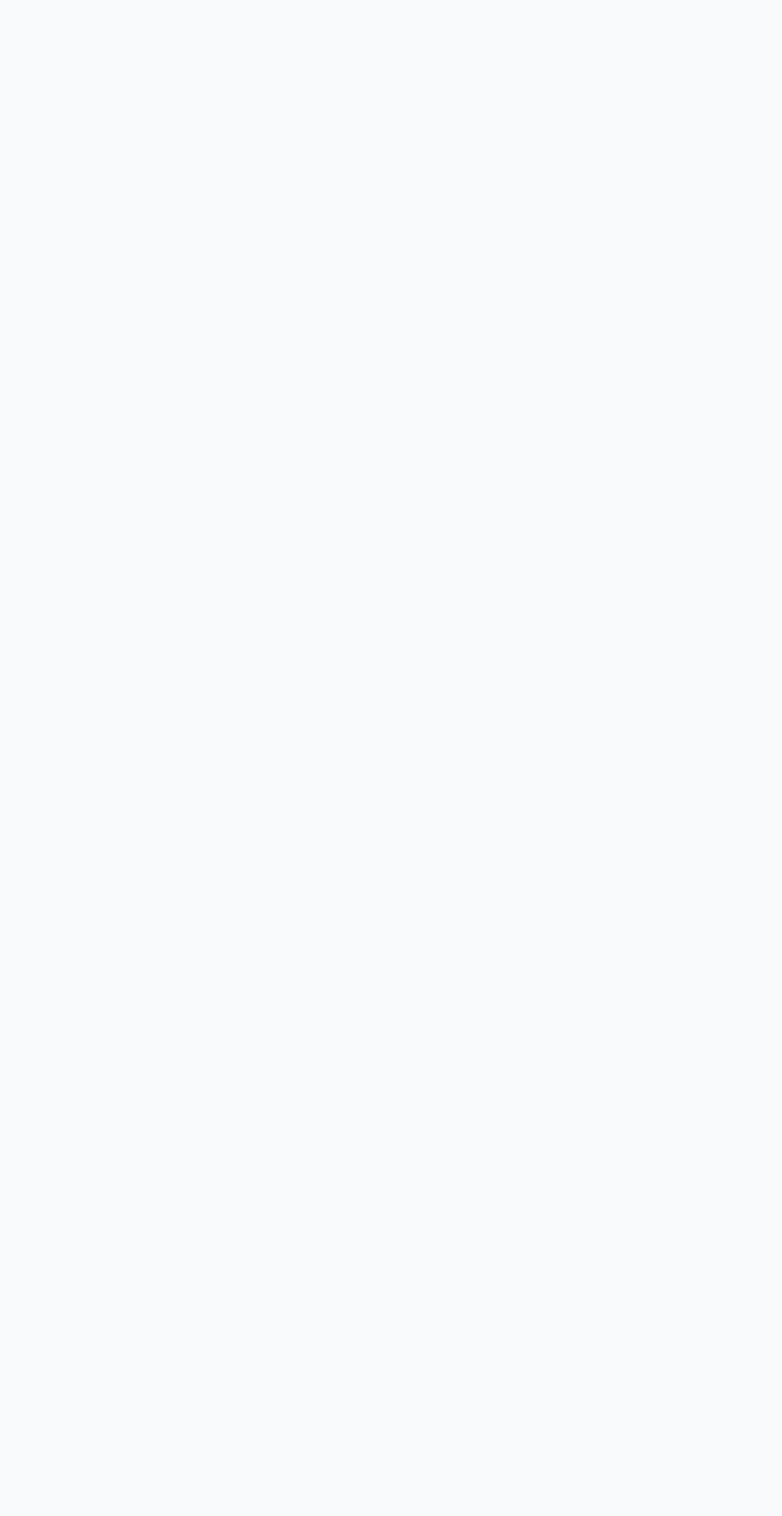
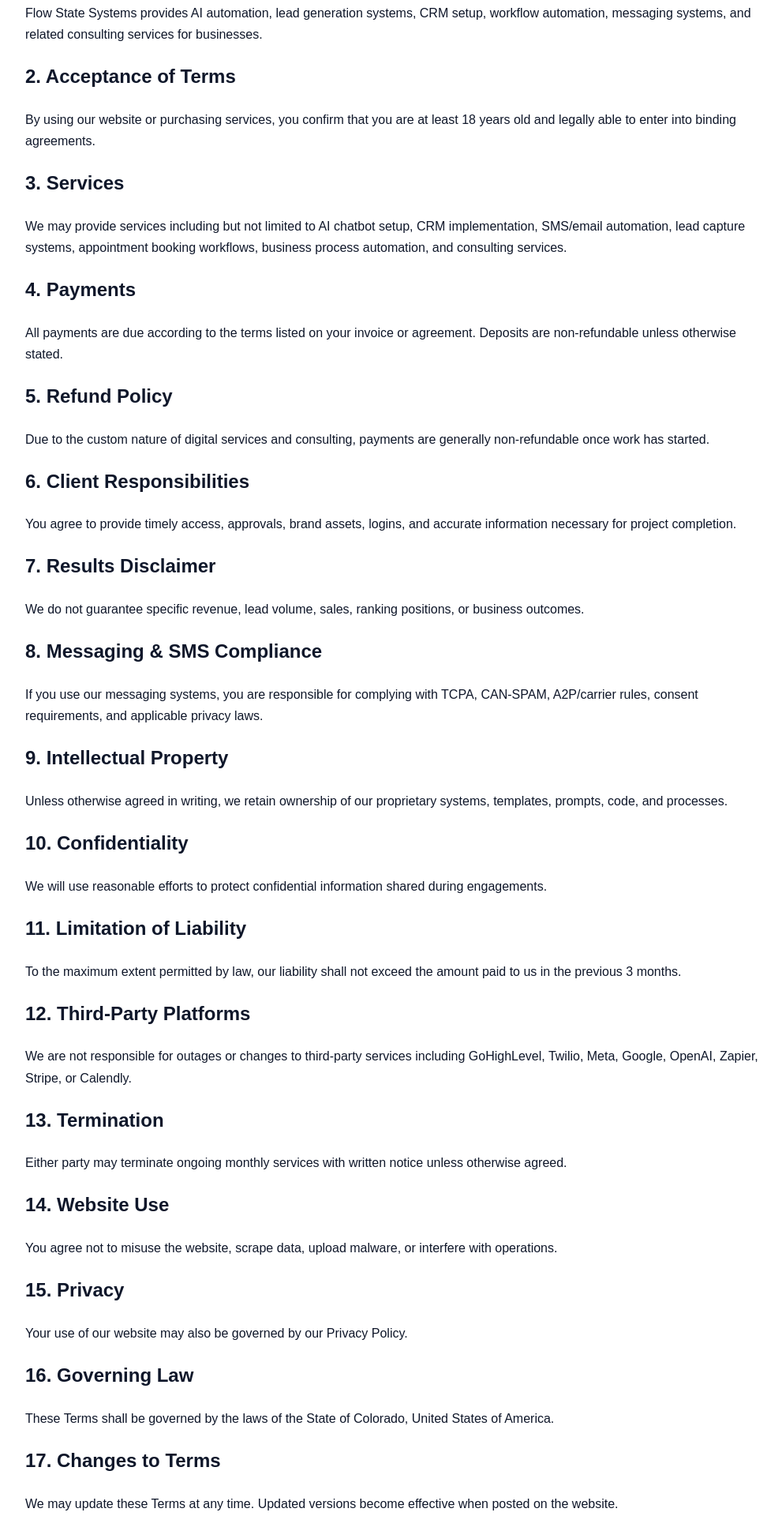
Before and after one commit to flowstatesystems/flow-state-systems-site, a Next.js app: page /terms in a window 1280 px wide. Shown: the part 340-2260 px from the top of the page at 79% size, without its empty margins (133-1124 px from the left). Before the commit the page ends 800 px from the top, so only its background shows below. Built offline with nearby package versions, Linux system fonts and the light colour scheme.

Commit message:
Add files via upload

```diff
--- a/app/layout.js
+++ b/app/layout.js
@@ -1 +1 @@
-export const metadata={title:'Flow State Systems'};export default function RootLayout({children}){return <html><body style={{margin:0,fontFamily:'Arial,sans-serif',background:'#F8FAFC'}}>{children}</body></html>}
+export const metadata={title:'Flow State Systems'};export default function RootLayout({children}){return <html><body style={{margin:0}}>{children}</body></html>}
--- a/app/page.js
+++ b/app/page.js
@@ -1 +1 @@
-export default function Home(){return <main style={{padding:'40px',maxWidth:1100,margin:'0 auto'}}><h1 style={{fontSize:64,color:'#0B1736'}}>Never miss another lead</h1><p style={{fontSize:22,color:'#475569'}}>We build automations that capture leads, follow up instantly, book appointments, and help local businesses grow.</p><p><a href='https://calendly.com/flowstatesystems-info/30min'>Book Free Strategy Call</a></p><iframe src='https://calendly.com/flowstatesystems-info/30min?hide_gdpr_banner=1' width='100%' height='700'></iframe><p><a href='/terms'>Terms</a> | <a href='/privacy'>Privacy</a></p></main>}
+export default function Home(){return <main style={{fontFamily:'Arial, sans-serif',background:'#F8FAFC',minHeight:'100vh',padding:'40px'}}><img src='/logo.png' style={{height:60}}/><h1 style={{fontSize:56}}>Never miss another lead</h1><p style={{fontSize:20,color:'#475569',maxWidth:700}}>Flow State Systems builds AI-powered automation that captures, qualifies, and follows up with leads instantly.</p><a href='/terms'>Terms & Conditions</a></main>}
--- a/app/terms/page.js
+++ b/app/terms/page.js
@@ -1 +1,59 @@
-export default function Terms(){return <main style={{padding:'40px'}}><h1>Terms & Conditions</h1><p>Use of this site and services is subject to our terms.</p></main>}
+export default function Terms(){return <main style={{maxWidth:950,margin:'0 auto',padding:'40px 24px',fontFamily:'Arial, sans-serif',lineHeight:1.7,color:'#0F172A'}}>
+<h1>Terms and Conditions for Flow State Systems</h1>
+<p><strong>Effective Date:</strong> April 27, 2026</p>
+<p>Welcome to Flow State Systems (“Company,” “we,” “our,” or “us”). These Terms and Conditions govern your use of our website, services, software, automations, consultations, and related offerings. By accessing our website or using our services, you agree to these Terms.</p>
+
+<h2>1. Company Information</h2>
+<p>Flow State Systems provides AI automation, lead generation systems, CRM setup, workflow automation, messaging systems, and related consulting services for businesses.</p>
+
+<h2>2. Acceptance of Terms</h2>
+<p>By using our website or purchasing services, you confirm that you are at least 18 years old and legally able to enter into binding agreements.</p>
+
+<h2>3. Services</h2>
+<p>We may provide services including but not limited to AI chatbot setup, CRM implementation, SMS/email automation, lead capture systems, appointment booking workflows, business process automation, and consulting services.</p>
+
+<h2>4. Payments</h2>
+<p>All payments are due according to the terms listed on your invoice or agreement. Deposits are non-refundable unless otherwise stated.</p>
+
+<h2>5. Refund Policy</h2>
+<p>Due to the custom nature of digital services and consulting, payments are generally non-refundable once work has started.</p>
+
+<h2>6. Client Responsibilities</h2>
+<p>You agree to provide timely access, approvals, brand assets, logins, and accurate information necessary for project completion.</p>
+
+<h2>7. Results Disclaimer</h2>
+<p>We do not guarantee specific revenue, lead volume, sales, ranking positions, or business outcomes.</p>
+
+<h2>8. Messaging & SMS Compliance</h2>
+<p>If you use our messaging systems, you are responsible for complying with TCPA, CAN-SPAM, A2P/carrier rules, consent requirements, and applicable privacy laws.</p>
+
+<h2>9. Intellectual Property</h2>
+<p>Unless otherwise agreed in writing, we retain ownership of our proprietary systems, templates, prompts, code, and processes.</p>
+
+<h2>10. Confidentiality</h2>
+<p>We will use reasonable efforts to protect confidential information shared during engagements.</p>
+
+<h2>11. Limitation of Liability</h2>
+<p>To the maximum extent permitted by law, our liability shall not exceed the amount paid to us in the previous 3 months.</p>
+
+<h2>12. Third-Party Platforms</h2>
+<p>We are not responsible for outages or changes to third-party services including GoHighLevel, Twilio, Meta, Google, OpenAI, Zapier, Stripe, or Calendly.</p>
+
+<h2>13. Termination</h2>
+<p>Either party may terminate ongoing monthly services with written notice unless otherwise agreed.</p>
+
+<h2>14. Website Use</h2>
+<p>You agree not to misuse the website, scrape data, upload malware, or interfere with operations.</p>
+
+<h2>15. Privacy</h2>
+<p>Your use of our website may also be governed by our Privacy Policy.</p>
+
+<h2>16. Governing Law</h2>
+<p>These Terms shall be governed by the laws of the State of Colorado, United States of America.</p>
+
+<h2>17. Changes to Terms</h2>
+<p>We may update these Terms at any time. Updated versions become effective when posted on the website.</p>
+
+<h2>18. Contact</h2>
+<p>Flow State Systems<br/>Email: info@flowstatesystems.net<br/>Website: flowstatesystems.net</p>
+</main>}
--- a/package.json
+++ b/package.json
@@ -1,5 +1,5 @@
 {
-  "name": "flow-state-premium-v3",
+  "name": "flow-state-updated-terms",
   "private": true,
   "scripts": {
     "build": "next build",
```
